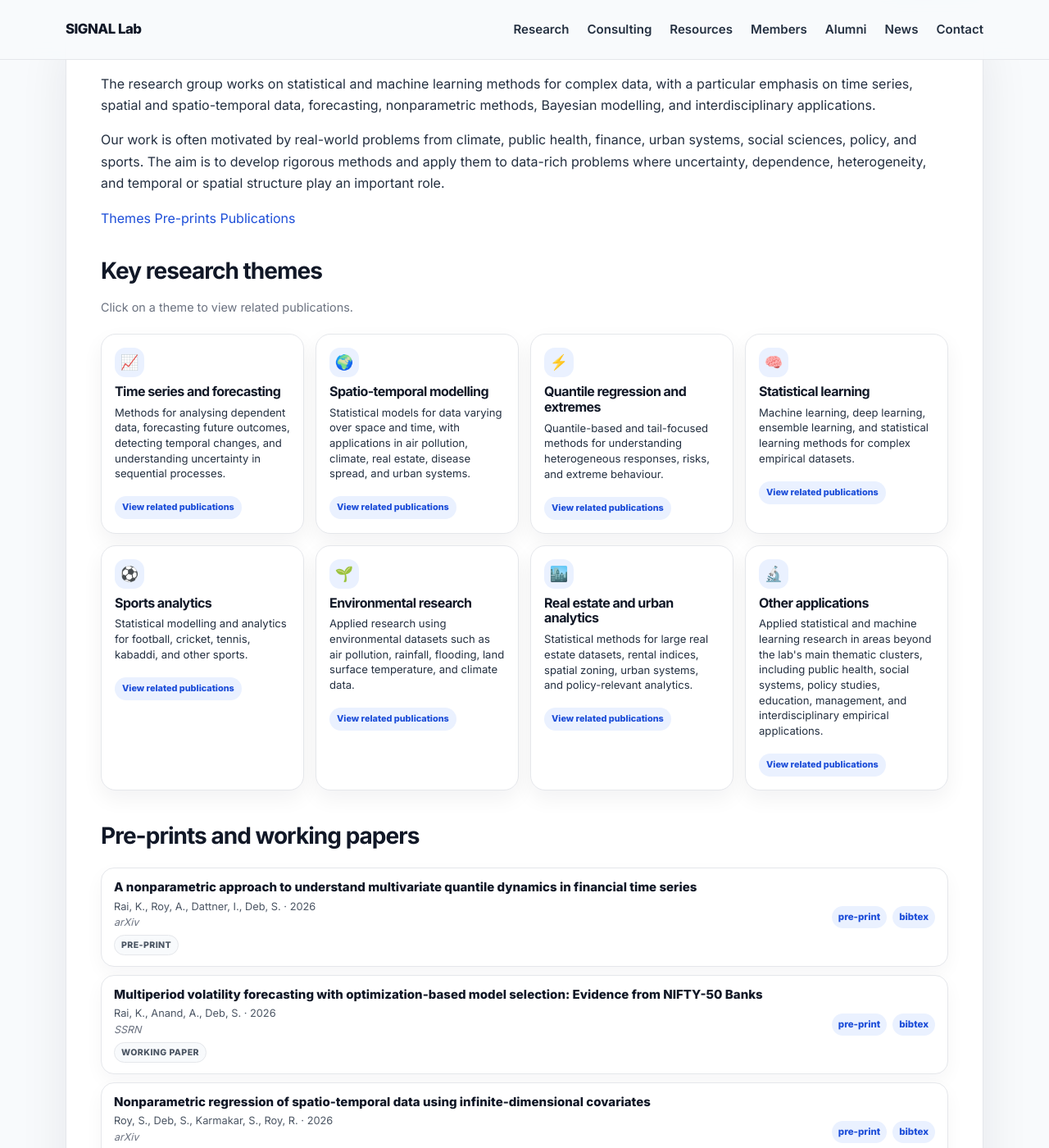
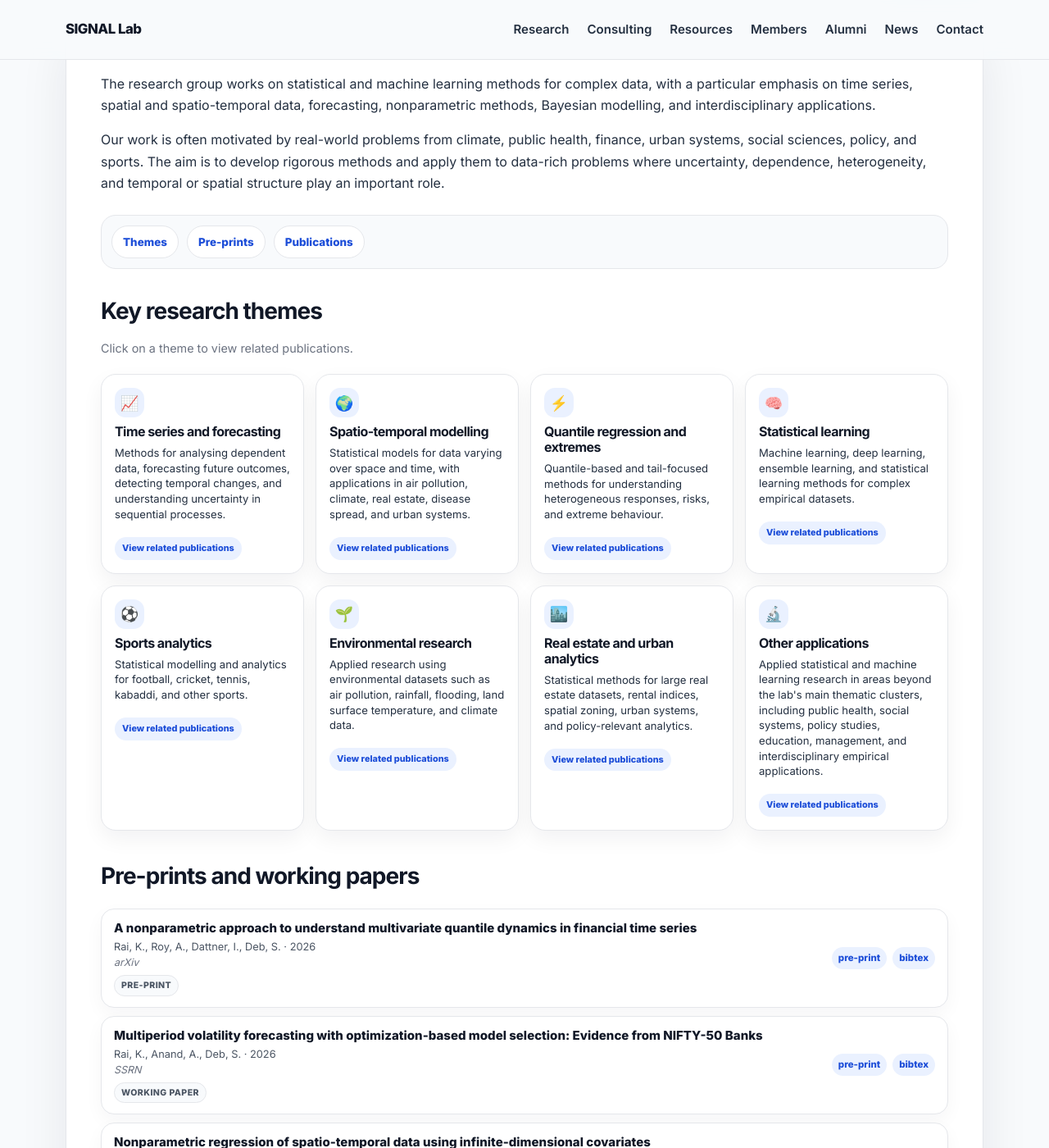
Before and after one commit to soudeepd/soudeeps-research-group, a Jekyll site: the page built from docs/_pages/research.md, in a window 1280 px wide and 1400 px high, scrolled down 195 px. Shown: the whole window at 82% size. Built offline with Jekyll 4.4.1, drawn with Linux system fonts in a browser that asks for light colours.

Commit message:
Add styles for research page navigation
Added styles for research page navigation links and layout.

```diff
--- a/docs/assets/css/style.css
+++ b/docs/assets/css/style.css
@@ -594,6 +594,43 @@ h3 {
   margin-top: 12px !important;
   color: #6b7280 !important;
   font-size: 0.82rem !important;
+}
+
+.research-page-nav {
+  display: flex;
+  flex-wrap: wrap;
+  gap: 10px;
+  margin: 1.6rem 0 2rem;
+  padding: 12px;
+  border: 1px solid var(--line);
+  border-radius: 18px;
+  background: #f8fafc;
+}
+
+.research-page-nav a {
+  display: inline-flex;
+  align-items: center;
+  justify-content: center;
+  padding: 8px 13px;
+  border-radius: 999px;
+  background: #ffffff;
+  border: 1px solid var(--line);
+  color: var(--accent);
+  font-size: 0.84rem;
+  font-weight: 800;
+}
+
+.research-page-nav a:hover {
+  background: var(--accent);
+  border-color: var(--accent);
+  color: #ffffff;
+  text-decoration: none;
+}
+
+#themes,
+#preprints,
+#publications {
+  scroll-margin-top: 100px;
 }
 
 /* Publications */
```
